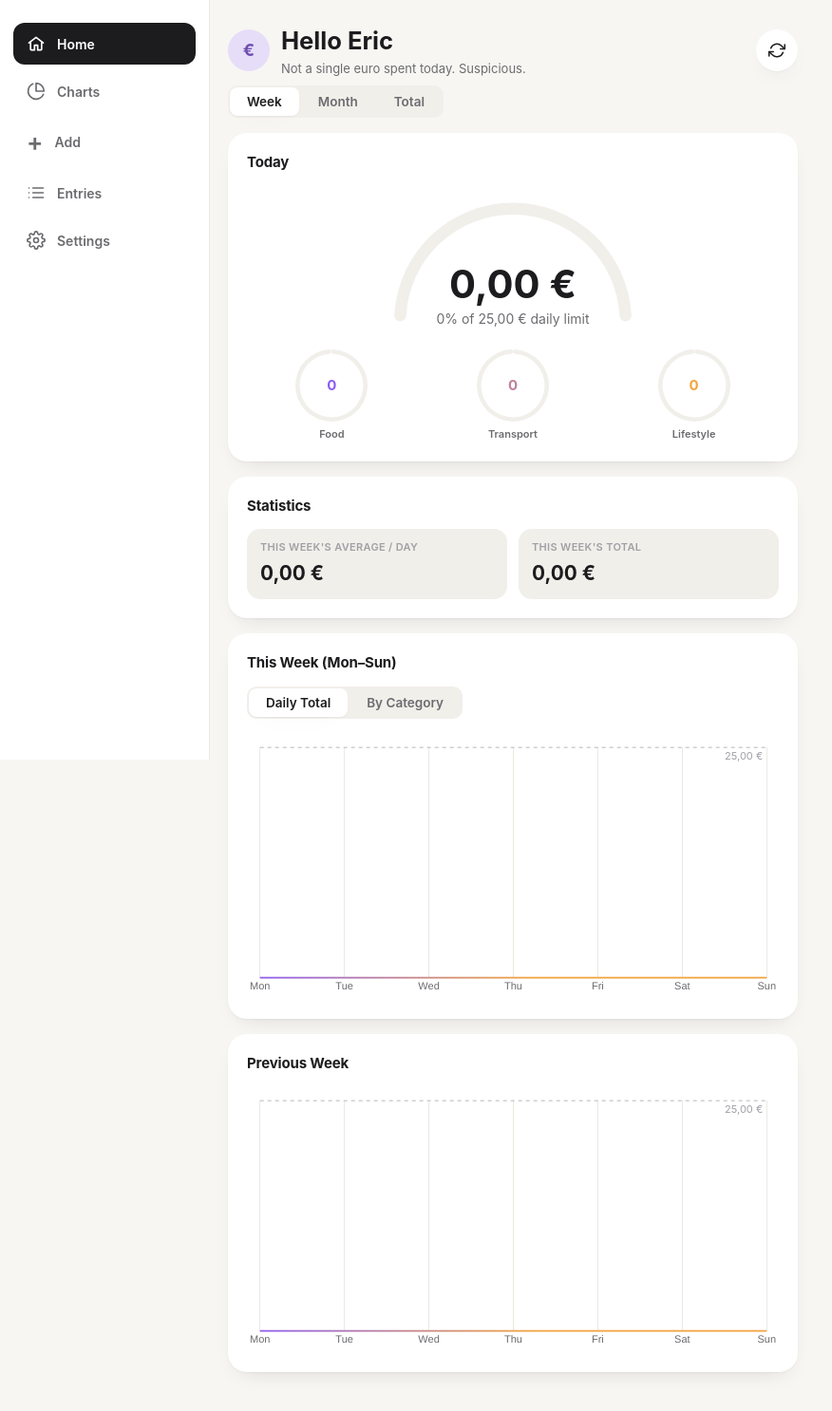
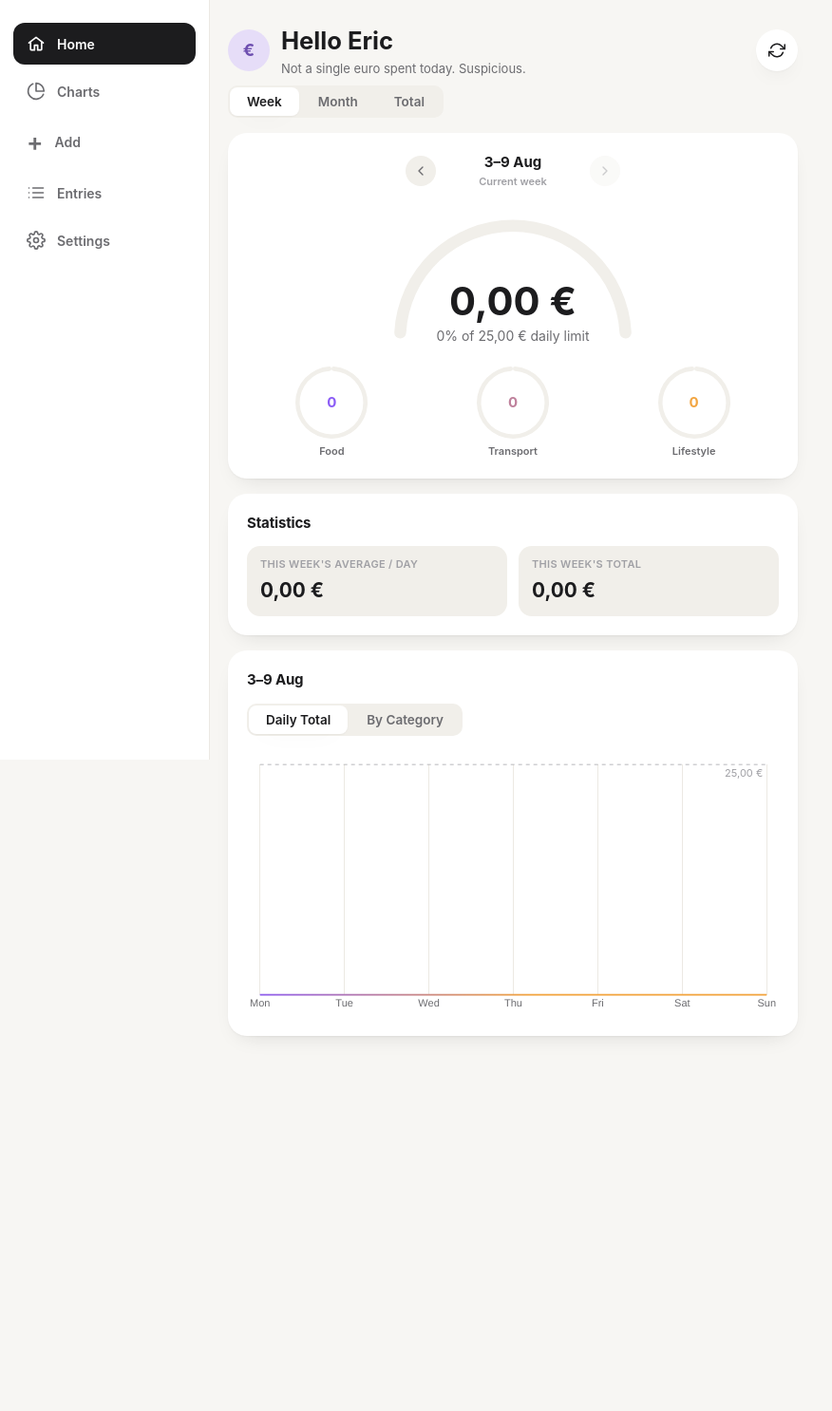
Before and after one commit to ericjunger3-cmd/Expense-Tracker, a plain HTML site: page index.html in a window 1280 px wide. Shown: the whole page at 95% size, without its empty margins (0-876 px from the left). After the commit the page ends 1147 px from the top, so only its background shows below. Drawn offline with Linux system fonts and the light colour scheme.

Commit message:
Replace Previous Week panel with a week/month period navigator
Adds prev/next arrows above the gauge (replacing the "Today" title)
that let you browse past weeks and months in place, instead of only
ever seeing the current period plus one static "Previous Week" chart
below. The label between the arrows shows the period's date range
("3–9 Aug") or month ("August 2026"), with a "Current week"/"Current
month" sub-label only when viewing the present period. The next arrow
disables once you're back at the current period — no browsing into
the future.

Everything on the page now follows the selected period: the gauge
switches from "Today" (current week only) to that week's total once
you browse away from it, the category rings, the Statistics tiles, and
the main line chart all reflect whichever week/month is selected. The
Previous Week panel and its separate chart are removed entirely.

New state: weekOffset/monthOffset (0 = current, reset to 0 whenever the
Week/Month/Total scope tab changes). New helpers: mondayForWeekOffset,
monthDatesForOffset, weekRangeLabel, monthRangeLabel.

Co-Authored-By: Claude Sonnet 5 <noreply@anthropic.com>

```diff
--- a/app.js
+++ b/app.js
@@ -73,10 +73,11 @@
   let currentScope = 'week';
   let chartMode = 'total';
   let categoryVisibility = { Food: true, Transport: true, Lifestyle: true };
+  let weekOffset = 0; // 0 = current week, 1 = one week back, etc.
+  let monthOffset = 0; // 0 = current month, 1 = one month back, etc.
   let currentPage = 'home';
   let editingId = null;
   let currentWeekChart = null;
-  let previousWeekChart = null;
   let categoryChart = null;
   let subcategoryChart = null;
   let subscriptionsChart = null;
@@ -100,9 +101,13 @@
   const scopeTotalEl = document.getElementById('scopeTotal');
   const scopeTotalLabel = document.getElementById('scopeTotalLabel');
   const mainChartTitle = document.getElementById('mainChartTitle');
-  const previousWeekCard = document.getElementById('previousWeekCard');
   const mainChartCard = document.getElementById('mainChartCard');
   const mainChartLegend = document.getElementById('mainChartLegend');
+  const gaugePeriodNav = document.getElementById('gaugePeriodNav');
+  const gaugePrevBtn = document.getElementById('gaugePrevBtn');
+  const gaugeNextBtn = document.getElementById('gaugeNextBtn');
+  const gaugePeriodLabel = document.getElementById('gaugePeriodLabel');
+  const gaugePeriodSub = document.getElementById('gaugePeriodSub');
   const exportBtn = document.getElementById('exportBtn');
   const importInput = document.getElementById('importInput');
   const clearAllBtn = document.getElementById('clearAllBtn');
@@ -218,19 +223,41 @@
     return Array.from({ length: 7 }, (_, i) => addDays(monday, i));
   }
 
-  function currentMonthDates() {
+  // offset counts periods back from the current one (0 = current, 1 = previous, ...).
+  function mondayForWeekOffset(offset) {
+    return addDays(startOfWeek(new Date()), -offset * 7);
+  }
+
+  function monthDatesForOffset(offset) {
     const now = new Date();
     const year = now.getFullYear();
-    const month = now.getMonth();
+    const month = now.getMonth() - offset; // Date normalizes negative months across years
     const daysInMonth = new Date(year, month + 1, 0).getDate();
     return Array.from({ length: daysInMonth }, (_, i) => new Date(year, month, i + 1));
+  }
+
+  // Compact "3–9 Aug" (same month) or "28 Jul – 3 Aug" (spans months) label.
+  function weekRangeLabel(offset) {
+    const monday = mondayForWeekOffset(offset);
+    const sunday = addDays(monday, 6);
+    const monthFmt = (d) => d.toLocaleDateString('en-GB', { month: 'short' });
+    if (monday.getMonth() === sunday.getMonth()) {
+      return `${monday.getDate()}–${sunday.getDate()} ${monthFmt(sunday)}`;
+    }
+    return `${monday.getDate()} ${monthFmt(monday)} – ${sunday.getDate()} ${monthFmt(sunday)}`;
+  }
+
+  function monthRangeLabel(offset) {
+    const now = new Date();
+    const d = new Date(now.getFullYear(), now.getMonth() - offset, 1);
+    return d.toLocaleDateString('en-GB', { month: 'long', year: 'numeric' });
   }
 
   // Returns an array of Date objects for week/month scope, or null for "all time"
   // (unbounded — callers that need a Set for filtering treat null as "no filter").
   function scopeDates() {
-    if (currentScope === 'week') return weekDates(startOfWeek(new Date()));
-    if (currentScope === 'month') return currentMonthDates();
+    if (currentScope === 'week') return weekDates(mondayForWeekOffset(weekOffset));
+    if (currentScope === 'month') return monthDatesForOffset(monthOffset);
     return null;
   }
 
@@ -325,7 +352,10 @@
     const activeDays = new Set(relevant.map((e) => e.date)).size;
     const avg = activeDays ? total / activeDays : 0;
 
-    const label = SCOPE_LABELS[currentScope];
+    const offset = currentScope === 'week' ? weekOffset : currentScope === 'month' ? monthOffset : 0;
+    const label = offset === 0
+      ? SCOPE_LABELS[currentScope]
+      : (currentScope === 'week' ? "Selected week's" : "Selected month's");
     scopeAvgLabel.textContent = `${label} average / day`;
     scopeTotalLabel.textContent = `${label} total`;
     scopeAvgEl.textContent = formatEUR(avg);
@@ -344,24 +374,36 @@
     return "Well, today's budget left the chat entirely.";
   }
 
-  // What the "Today" gauge card shows for the active scope tab. Week keeps the
-  // literal daily snapshot; Month/Total scale (or drop) the limit accordingly.
+  // What the gauge/rings show for the active scope tab. Week keeps the literal
+  // "Today" daily snapshot only while viewing the current week — browse to a
+  // past week and it switches to that week's total instead, since there's no
+  // "today" inside a week that's already over. Month already shows a period
+  // total (month-to-date for the current month, the full month for past ones),
+  // so browsing months needs no special-casing beyond the date range itself.
   function gaugePeriodContext() {
     if (currentScope === 'week') {
-      const todayStr = toISODate(new Date());
+      if (weekOffset === 0) {
+        const todayStr = toISODate(new Date());
+        return {
+          spent: dailyTotal(todayStr),
+          limit: dailyLimit,
+          limitLabel: 'daily limit',
+          dateSet: new Set([todayStr]),
+        };
+      }
+      const dateSet = new Set(weekDates(mondayForWeekOffset(weekOffset)).map(toISODate));
+      const spent = expenses.filter((e) => dateSet.has(e.date)).reduce((sum, e) => sum + e.amount, 0);
       return {
-        title: 'Today',
-        spent: dailyTotal(todayStr),
-        limit: dailyLimit,
-        limitLabel: 'daily limit',
-        dateSet: new Set([todayStr]),
+        spent,
+        limit: dailyLimit * 7,
+        limitLabel: 'weekly limit',
+        dateSet,
       };
     }
     if (currentScope === 'month') {
-      const dateSet = new Set(currentMonthDates().map(toISODate));
+      const dateSet = new Set(monthDatesForOffset(monthOffset).map(toISODate));
       const spent = expenses.filter((e) => dateSet.has(e.date)).reduce((sum, e) => sum + e.amount, 0);
       return {
-        title: 'This Month',
         spent,
         limit: dailyLimit * 30,
         limitLabel: 'monthly limit',
@@ -369,7 +411,6 @@
       };
     }
     return {
-      title: 'All Time',
       spent: expenses.reduce((sum, e) => sum + e.amount, 0),
       limit: null,
       limitLabel: null,
@@ -377,14 +418,44 @@
     };
   }
 
+  function renderGaugePeriodNav() {
+    if (currentScope === 'all') {
+      gaugePrevBtn.classList.add('hidden');
+      gaugeNextBtn.classList.add('hidden');
+      gaugePeriodLabel.textContent = 'All Time';
+      gaugePeriodSub.classList.add('hidden');
+      return;
+    }
+    gaugePrevBtn.classList.remove('hidden');
+    gaugeNextBtn.classList.remove('hidden');
+    const offset = currentScope === 'week' ? weekOffset : monthOffset;
+    gaugePeriodLabel.textContent = currentScope === 'week' ? weekRangeLabel(offset) : monthRangeLabel(offset);
+    gaugePeriodSub.textContent = currentScope === 'week' ? 'Current week' : 'Current month';
+    gaugePeriodSub.classList.toggle('hidden', offset !== 0);
+    gaugeNextBtn.disabled = offset === 0;
+  }
+
+  gaugePrevBtn.addEventListener('click', () => {
+    if (currentScope === 'week') weekOffset += 1;
+    else if (currentScope === 'month') monthOffset += 1;
+    renderAll();
+  });
+
+  gaugeNextBtn.addEventListener('click', () => {
+    if (currentScope === 'week' && weekOffset > 0) weekOffset -= 1;
+    else if (currentScope === 'month' && monthOffset > 0) monthOffset -= 1;
+    renderAll();
+  });
+
   function renderGauge() {
     const todayStr = toISODate(new Date());
     const spentToday = dailyTotal(todayStr);
     const todayPct = dailyLimit > 0 ? Math.round((spentToday / dailyLimit) * 100) : 0;
     headerMood.textContent = moodSentence(todayPct);
 
-    const { title, spent, limit, limitLabel } = gaugePeriodContext();
-    document.getElementById('gaugeCardTitle').textContent = title;
+    renderGaugePeriodNav();
+
+    const { spent, limit, limitLabel } = gaugePeriodContext();
     document.getElementById('gaugeSpentToday').textContent = formatEUR(spent);
     const pctEl = document.getElementById('gaugePct');
 
@@ -874,26 +945,16 @@
     const categoryCtx = document.getElementById('categoryChart').getContext('2d');
 
     if (currentWeekChart) { currentWeekChart.destroy(); currentWeekChart = null; }
-    if (previousWeekChart) { previousWeekChart.destroy(); previousWeekChart = null; }
     if (categoryChart) { categoryChart.destroy(); categoryChart = null; }
 
     if (currentScope === 'all') {
       mainChartCard.classList.add('hidden');
-      previousWeekCard.classList.add('hidden');
     } else {
       mainChartCard.classList.remove('hidden');
+      mainChartTitle.textContent = currentScope === 'week' ? weekRangeLabel(weekOffset) : monthRangeLabel(monthOffset);
       const currentCtx = document.getElementById('currentWeekChart').getContext('2d');
       currentWeekChart = new Chart(currentCtx, buildLineChartConfig(dates, chartMode, currentCtx));
       renderCategoryLegend();
-
-      if (currentScope === 'week') {
-        previousWeekCard.classList.remove('hidden');
-        const monday = startOfWeek(new Date());
-        const previousCtx = document.getElementById('previousWeekChart').getContext('2d');
-        previousWeekChart = new Chart(previousCtx, buildLineChartConfig(weekDates(addDays(monday, -7)), 'total', previousCtx));
-      } else {
-        previousWeekCard.classList.add('hidden');
-      }
     }
 
     const categoryResult = buildCategoryChartConfig(dateSet);
@@ -1073,18 +1134,15 @@
   }
 
   // ---------- scope tabs (Week/Month/Total) ----------
-  function currentMonthLabel() {
-    return new Date().toLocaleDateString('en-GB', { month: 'long', year: 'numeric' });
-  }
-
   function setScope(scope) {
     currentScope = scope;
+    weekOffset = 0;
+    monthOffset = 0;
     document.querySelectorAll('.scope-tab').forEach((btn) => {
       const active = btn.dataset.scope === scope;
       btn.classList.toggle('active', active);
       btn.setAttribute('aria-selected', String(active));
     });
-    mainChartTitle.textContent = scope === 'week' ? 'This Week (Mon–Sun)' : scope === 'month' ? currentMonthLabel() : 'All Time';
     renderAll();
   }
 
--- a/index.html
+++ b/index.html
@@ -6,7 +6,7 @@
 <title>Daily Expense Tracker</title>
 <link rel="icon" type="image/png" href="icon.png">
 <link rel="apple-touch-icon" href="icon.png">
-<link rel="stylesheet" href="style.css?v=13">
+<link rel="stylesheet" href="style.css?v=14">
 </head>
 <body>
 
@@ -63,7 +63,18 @@
     </div>
 
     <section class="panel">
-      <h2 id="gaugeCardTitle">Today</h2>
+      <div class="period-nav" id="gaugePeriodNav">
+        <button type="button" class="period-nav-arrow" id="gaugePrevBtn" aria-label="Previous period">
+          <svg width="16" height="16" viewBox="0 0 24 24" fill="none" stroke="currentColor" stroke-width="2" stroke-linecap="round" stroke-linejoin="round"><polyline points="15 18 9 12 15 6"/></svg>
+        </button>
+        <div class="period-nav-label">
+          <div id="gaugePeriodLabel">Today</div>
+          <div class="period-nav-sub hidden" id="gaugePeriodSub">Current week</div>
+        </div>
+        <button type="button" class="period-nav-arrow" id="gaugeNextBtn" aria-label="Next period">
+          <svg width="16" height="16" viewBox="0 0 24 24" fill="none" stroke="currentColor" stroke-width="2" stroke-linecap="round" stroke-linejoin="round"><polyline points="9 18 15 12 9 6"/></svg>
+        </button>
+      </div>
       <div class="gauge-wrap">
         <canvas id="budgetGauge"></canvas>
         <div class="gauge-center">
@@ -100,13 +111,6 @@
         <canvas id="currentWeekChart"></canvas>
       </div>
       <div class="category-legend hidden" id="mainChartLegend"></div>
-    </section>
-
-    <section class="panel" id="previousWeekCard">
-      <h2>Previous Week</h2>
-      <div class="chart-container small-chart">
-        <canvas id="previousWeekChart"></canvas>
-      </div>
     </section>
 
   </section>
@@ -256,6 +260,6 @@
 </div>
 
 <script src="lib/chart.umd.min.js"></script>
-<script src="app.js?v=32"></script>
+<script src="app.js?v=33"></script>
 </body>
 </html>
--- a/style.css
+++ b/style.css
@@ -298,8 +298,20 @@ button.danger:hover { filter: none; opacity: 0.75; }
 /* ---------- charts ---------- */
 .chart-container { position: relative; width: 100%; }
 .chart-container.main-chart { height: 280px; }
-.chart-container.small-chart { height: 280px; }
 .chart-container.category-chart { height: 280px; }
+
+/* ---------- period nav (week/month browser) ---------- */
+.period-nav { display: flex; align-items: center; justify-content: center; gap: 16px; margin-bottom: 14px; }
+.period-nav-arrow {
+  appearance: none; border: none; background: var(--surface-2); color: var(--ink-secondary); cursor: pointer;
+  width: 32px; height: 32px; min-height: unset; border-radius: 50%;
+  display: flex; align-items: center; justify-content: center; padding: 0; flex: none;
+}
+.period-nav-arrow:hover { color: var(--ink); }
+.period-nav-arrow:disabled { opacity: 0.35; cursor: default; }
+.period-nav-label { text-align: center; min-width: 130px; }
+.period-nav-label > div:first-child { font-family: var(--font-round); font-size: 15px; font-weight: 700; color: var(--ink); }
+.period-nav-sub { font-size: 11px; font-weight: 600; color: var(--ink-muted); margin-top: 2px; }
 
 .category-legend { display: flex; justify-content: center; gap: 28px; margin-top: 10px; }
 .category-legend-item {
```
